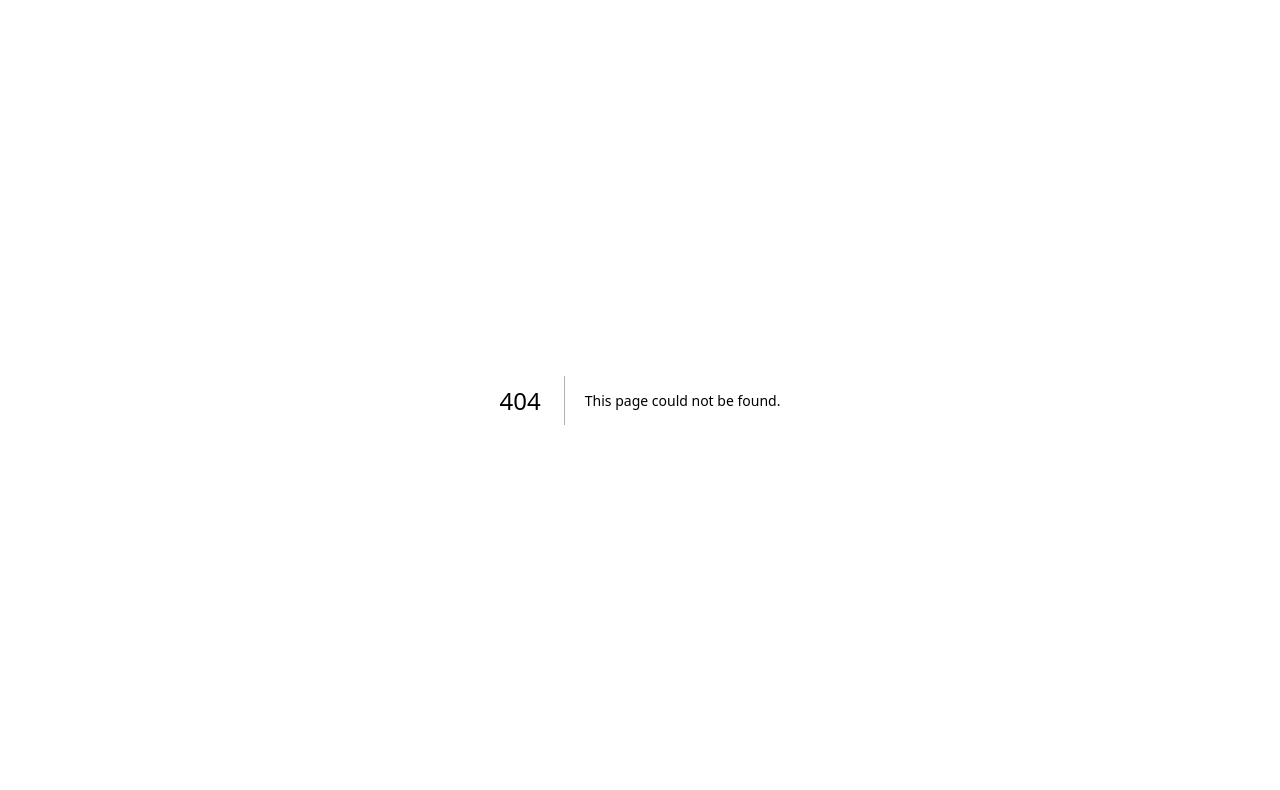
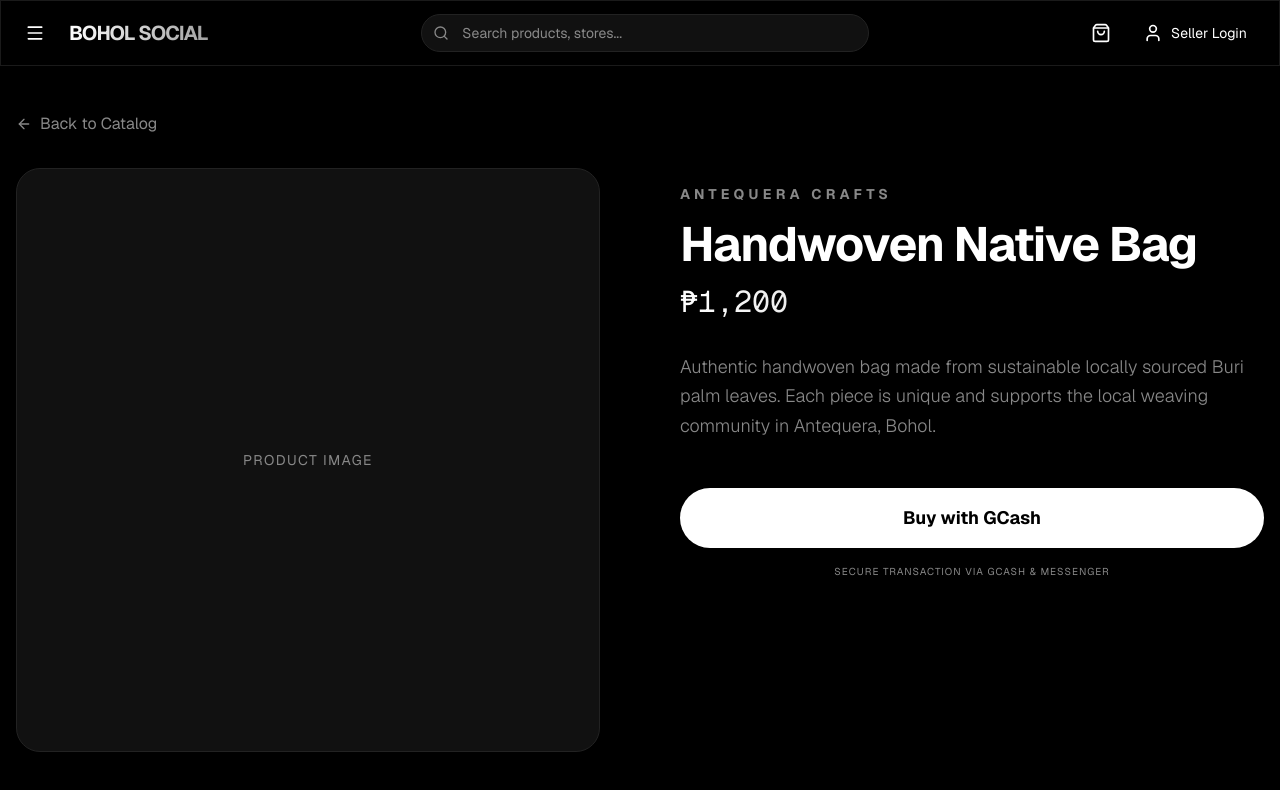
Before and after one commit to chmoralla-code/bohol-social-commerce, a Next.js app: page /product/1 in a window 1280 px wide. Before the commit this address had no page. Shown: the top 790 px of the page. Built offline with nearby package versions, Linux system fonts and the light colour scheme.

Commit message:
Complete core flows: Product detail, GCash payment, and Login pages

```diff
--- /dev/null
+++ b/src/app/login/page.tsx
@@ -0,0 +1,56 @@
+"use client"
+
+import Navbar from "@/components/Navbar"
+import { useState } from "react"
+import { Github, Mail } from "lucide-react"
+
+export default function Login() {
+  const [isLogin, setIsLogin] = useState(true)
+
+  return (
+    <main className="min-h-screen pt-16 bg-black">
+      <Navbar />
+      <div className="max-w-md mx-auto px-4 py-24">
+        <div className="premium-card p-8 rounded-2xl space-y-8">
+          <div className="text-center space-y-2">
+            <h1 className="text-3xl font-bold tracking-tight text-white">
+              {isLogin ? "Welcome back" : "Create seller account"}
+            </h1>
+            <p className="text-muted text-sm font-light">
+              {isLogin ? "Login to manage your storefront" : "Start selling your products in Bohol"}
+            </p>
+          </div>
+
+          <div className="space-y-4">
+            <button className="w-full py-3 bg-white text-black rounded-full font-semibold flex items-center justify-center gap-3 hover:bg-zinc-200 transition-colors">
+              <Mail className="w-5 h-5" />
+              Continue with Email
+            </button>
+            <button className="w-full py-3 border border-border rounded-full font-semibold flex items-center justify-center gap-3 hover:bg-accent transition-colors">
+              <Github className="w-5 h-5" />
+              Continue with GitHub
+            </button>
+          </div>
+
+          <div className="relative">
+            <div className="absolute inset-0 flex items-center">
+              <div className="w-full border-t border-border"></div>
+            </div>
+            <div className="relative flex justify-center text-xs uppercase tracking-widest">
+              <span className="bg-[#0a0a0a] px-4 text-muted">Or</span>
+            </div>
+          </div>
+
+          <div className="text-center text-white">
+            <button
+              onClick={() => setIsLogin(!isLogin)}
+              className="text-sm text-muted hover:text-white transition-colors underline underline-offset-4"
+            >
+              {isLogin ? "Don't have an account? Sign up" : "Already have an account? Login"}
+            </button>
+          </div>
+        </div>
+      </div>
+    </main>
+  )
+}
--- /dev/null
+++ b/src/app/product/[id]/page.tsx
@@ -0,0 +1,115 @@
+"use client"
+
+import { useParams } from "next/navigation"
+import Navbar from "@/components/Navbar"
+import { ArrowLeft, MessageCircle, QrCode } from "lucide-react"
+import Link from "next/link"
+import { useState } from "react"
+
+export default function ProductDetail() {
+  const { id } = useParams()
+  const [showPayment, setShowPayment] = useState(false)
+
+  // Mock data
+  const product = {
+    name: "Handwoven Native Bag",
+    price: 1200,
+    seller: "Antequera Crafts",
+    description: "Authentic handwoven bag made from sustainable locally sourced Buri palm leaves. Each piece is unique and supports the local weaving community in Antequera, Bohol.",
+    gcashQr: "/mock-qr.png", // Placeholder
+    messengerLink: "https://m.me/yourpage" // Placeholder
+  }
+
+  if (showPayment) {
+    return (
+      <main className="min-h-screen pt-16 bg-black text-white">
+        <Navbar />
+        <div className="max-w-md mx-auto px-4 py-20 text-center space-y-8">
+          <div className="space-y-2">
+            <h1 className="text-3xl font-bold tracking-tight">Complete Payment</h1>
+            <p className="text-muted text-sm">Scan the QR code below using your GCash app.</p>
+          </div>
+
+          <div className="relative aspect-square max-w-[300px] mx-auto bg-white p-4 rounded-2xl">
+             {/* In a real app, this would be the seller's QR code */}
+             <div className="w-full h-full flex items-center justify-center bg-zinc-100 rounded-lg">
+                <QrCode className="w-20 h-20 text-black" />
+             </div>
+          </div>
+
+          <div className="space-y-4">
+            <div className="p-4 bg-accent rounded-xl border border-border">
+              <p className="text-xs text-muted uppercase tracking-widest mb-1">Total Amount</p>
+              <p className="text-2xl font-mono font-bold">₱{product.price.toLocaleString()}</p>
+            </div>
+
+            <div className="text-left text-sm text-muted space-y-2 px-2">
+              <p>1. Open GCash app and select 'Scan QR'.</p>
+              <p>2. Send the exact amount: ₱{product.price.toLocaleString()}.</p>
+              <p>3. Take a screenshot of the receipt.</p>
+            </div>
+          </div>
+
+          <Link
+            href={product.messengerLink}
+            className="block w-full py-4 bg-white text-black rounded-full font-bold hover:bg-zinc-200 transition-all flex items-center justify-center gap-2"
+          >
+            <MessageCircle className="w-5 h-5" />
+            I have paid, send receipt
+          </Link>
+
+          <button
+            onClick={() => setShowPayment(false)}
+            className="text-sm text-muted hover:text-white transition-colors"
+          >
+            Cancel and return
+          </button>
+        </div>
+      </main>
+    )
+  }
+
+  return (
+    <main className="min-h-screen pt-16 bg-background">
+      <Navbar />
+      <div className="max-w-7xl mx-auto px-4 py-12">
+        <Link href="/" className="inline-flex items-center gap-2 text-muted hover:text-white mb-8 transition-colors">
+          <ArrowLeft className="w-4 h-4" />
+          Back to Catalog
+        </Link>
+
+        <div className="grid md:grid-cols-2 gap-12 lg:gap-20">
+          <div className="aspect-square bg-accent rounded-3xl overflow-hidden border border-border">
+            <div className="w-full h-full flex items-center justify-center text-muted uppercase tracking-widest text-sm">
+              Product Image
+            </div>
+          </div>
+
+          <div className="space-y-8 py-4">
+            <div className="space-y-4">
+              <p className="text-sm uppercase tracking-[0.3em] text-muted font-bold">{product.seller}</p>
+              <h1 className="text-4xl md:text-5xl font-bold tracking-tight text-white">{product.name}</h1>
+              <p className="text-3xl font-mono text-gradient">₱{product.price.toLocaleString()}</p>
+            </div>
+
+            <p className="text-muted leading-relaxed text-lg font-light">
+              {product.description}
+            </p>
+
+            <div className="space-y-4 pt-4">
+              <button
+                onClick={() => setShowPayment(true)}
+                className="w-full py-4 bg-white text-black rounded-full font-bold text-lg hover:bg-zinc-200 transition-all active:scale-95"
+              >
+                Buy with GCash
+              </button>
+              <p className="text-center text-[10px] text-muted uppercase tracking-widest">
+                Secure transaction via GCash & Messenger
+              </p>
+            </div>
+          </div>
+        </div>
+      </div>
+    </main>
+  )
+}
--- a/src/components/ProductCard.tsx
+++ b/src/components/ProductCard.tsx
@@ -2,16 +2,19 @@
 
 import Image from "next/image"
 import { motion } from "framer-motion"
+import Link from "next/link"
 
 interface ProductCardProps {
+  id: number | string
   name: string
   price: number
   image?: string
   seller: string
 }
 
-export default function ProductCard({ name, price, image, seller }: ProductCardProps) {
+export default function ProductCard({ id, name, price, image, seller }: ProductCardProps) {
   return (
+    <Link href={`/product/${id}`}>
       <motion.div
         initial={{ opacity: 0, y: 20 }}
         animate={{ opacity: 1, y: 0 }}
@@ -41,5 +44,6 @@ export default function ProductCard({ name, price, image, seller }: ProductCardP
         <p className="text-sm font-mono">₱{price.toLocaleString()}</p>
       </div>
     </motion.div>
+    </Link>
   )
 }
```
Lines whose indentation alone changed are shown as unchanged.
